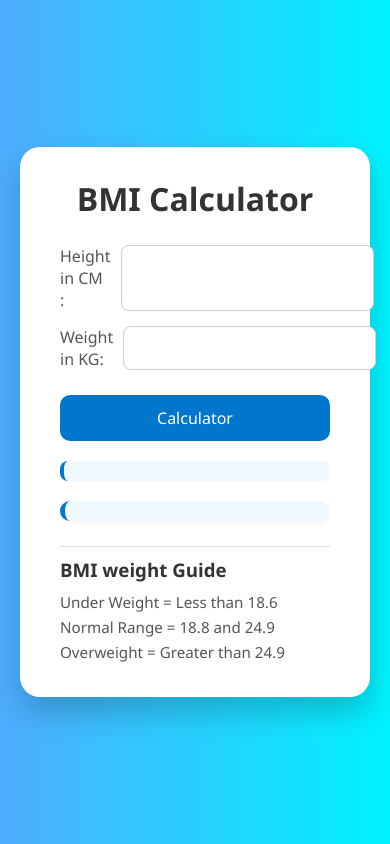
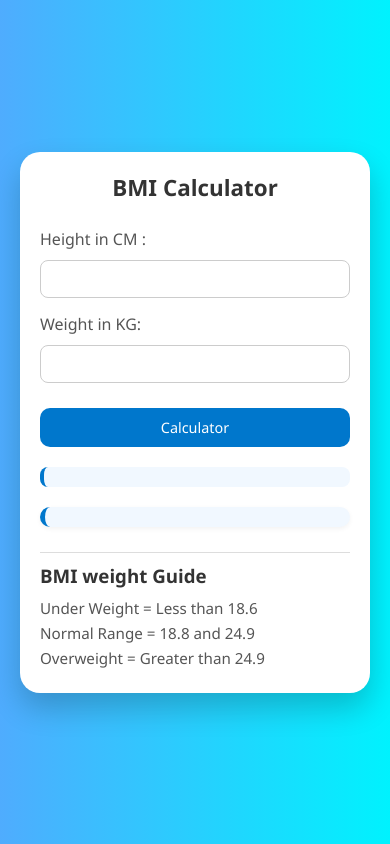
Before and after one commit to princekapar/javascript-journey, a plain HTML site: page 07_projects/02_BMI_Calculator/index.html in a window 390 px wide. Drawn offline with Linux system fonts and the light colour scheme.

Commit message:
adding responsiveness

```diff
--- a/07_projects/02_BMI_Calculator/styles.css
+++ b/07_projects/02_BMI_Calculator/styles.css
@@ -1,3 +1,4 @@
+
 /* styles.css */
 
 * {
@@ -9,7 +10,7 @@
 
 body {
   background: linear-gradient(to right, #4facfe, #00f2fe);
-  height: 100vh;
+  min-height: 100vh;
   display: flex;
   justify-content: center;
   align-items: center;
@@ -29,10 +30,12 @@ h1 {
   text-align: center;
   color: #333;
   margin-bottom: 25px;
+  font-size: 1.8rem;
 }
 
 form p {
   display: flex;
+  flex-wrap: wrap;
   justify-content: space-between;
   margin-bottom: 15px;
 }
@@ -41,6 +44,7 @@ label {
   flex: 1;
   font-weight: 500;
   color: #555;
+  margin-bottom: 5px;
 }
 
 input[type="text"] {
@@ -50,6 +54,7 @@ input[type="text"] {
   border-radius: 8px;
   font-size: 1rem;
   margin-left: 10px;
+  min-width: 0;
 }
 
 button {
@@ -78,8 +83,9 @@ button:hover {
   font-size: 1.1rem;
   color: #333;
 }
+
 .guide {
- background-color: #f1f8ff;
+  background-color: #f1f8ff;
   border-left: 5px solid #0077cc;
   border-radius: 10px;
   padding: 10px 15px;
@@ -88,7 +94,6 @@ button:hover {
   color: #333;
   font-weight: 500;
   box-shadow: 0 2px 5px rgba(0, 0, 0, 0.05);
-
 }
 
 .weight-guide {
@@ -107,3 +112,57 @@ button:hover {
   color: #555;
   margin-bottom: 5px;
 }
+
+/* ----------- Responsive Styles ----------- */
+
+@media (max-width: 768px) {
+  .container {
+    padding: 25px 30px;
+  }
+
+  h1 {
+    font-size: 1.6rem;
+  }
+
+  input[type="text"] {
+    font-size: 0.95rem;
+  }
+
+  button {
+    font-size: 0.95rem;
+    padding: 10px;
+  }
+}
+
+@media (max-width: 480px) {
+  form p {
+    flex-direction: column;
+    align-items: stretch;
+  }
+
+  label {
+    margin-bottom: 5px;
+  }
+
+  input[type="text"] {
+    margin-left: 0;
+    margin-top: 5px;
+  }
+
+  .container {
+    padding: 20px;
+  }
+
+  h1 {
+    font-size: 1.4rem;
+  }
+
+  .result, .guide, .weight-guide p {
+    font-size: 0.95rem;
+  }
+
+  button {
+    font-size: 0.9rem;
+    padding: 10px;
+  }
+}
```
